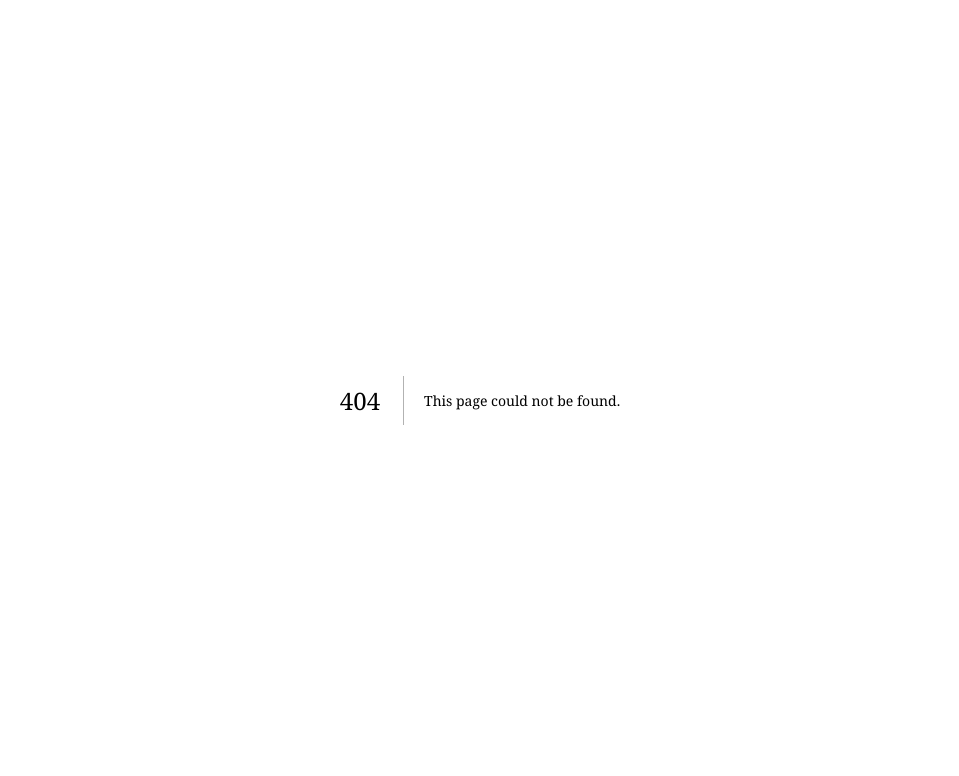
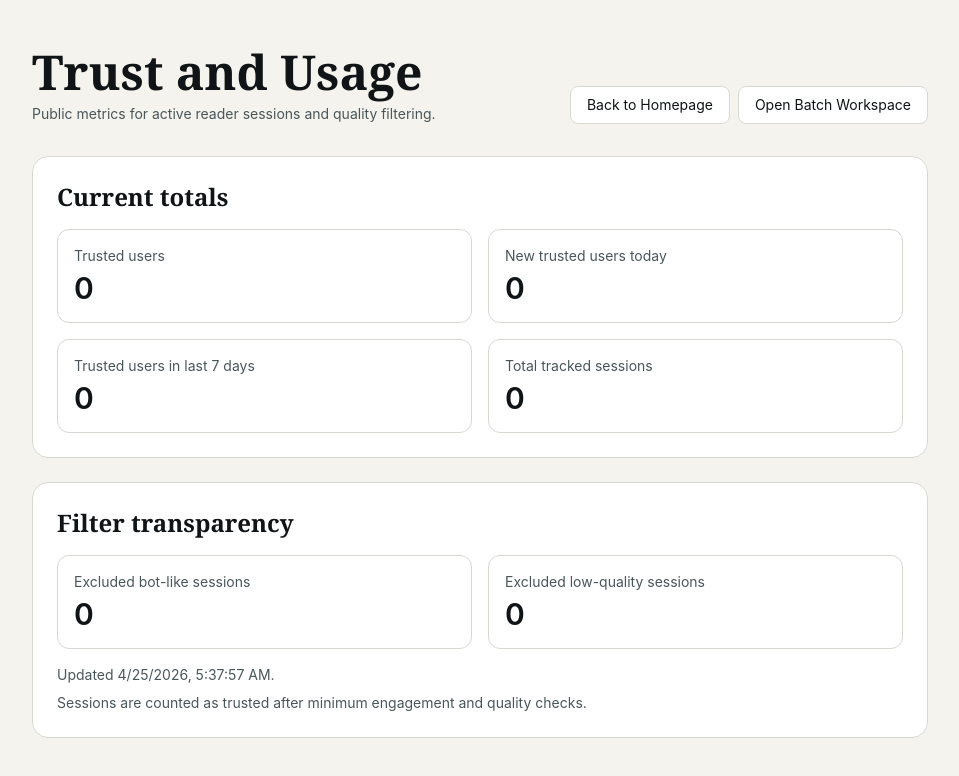
Before and after one commit to muyiwaadekojede/clearpage, a Next.js app: page /trust in a window 1280 px wide. Before the commit this address had no page. Shown: the top 776 px of the page, without its empty margins (160-1119 px from the left). Built offline with nearby package versions, Linux system fonts and the light colour scheme; no server answers; the database is empty.

Commit message:
Add trust metrics route and homepage trust discoverability

```diff
--- a/app/page.tsx
+++ b/app/page.tsx
@@ -26,6 +26,13 @@ type ExtractFailurePayload = {
   errorMessage?: string;
 };
 
+type PublicMetricsPayload = {
+  success: boolean;
+  metrics?: {
+    totalUsers: number;
+  };
+};
+
 function initialThemeFromSystem(): ReaderSettings['colorTheme'] {
   if (typeof window === 'undefined') return 'light';
   return window.matchMedia('(prefers-color-scheme: dark)').matches ? 'dark' : 'light';
@@ -46,6 +53,7 @@ export default function Page() {
   const [result, setResult] = useState<ExtractSuccessResponse | null>(null);
   const [failure, setFailure] = useState<FailureState | null>(null);
   const [exporting, setExporting] = useState<Partial<Record<ExportFormat, boolean>>>({});
+  const [trustedUsers, setTrustedUsers] = useState<number | null>(null);
 
   const sessionIdRef = useRef<string>('');
 
@@ -62,6 +70,35 @@ export default function Page() {
         href: window.location.href,
       },
     });
+  }, []);
+
+  useEffect(() => {
+    let active = true;
+
+    async function loadTrustCount(): Promise<void> {
+      try {
+        const response = await fetch('/api/public-metrics');
+        if (!response.ok) return;
+
+        const json = (await response.json()) as PublicMetricsPayload;
+        if (!active || !json.success || !json.metrics) return;
+
+        const nextTotal = Number(json.metrics.totalUsers || 0);
+        setTrustedUsers(Number.isFinite(nextTotal) ? nextTotal : 0);
+      } catch {
+        // Trust count is supplemental content and should not block UX.
+      }
+    }
+
+    void loadTrustCount();
+    const interval = setInterval(() => {
+      void loadTrustCount();
+    }, 300_000);
+
+    return () => {
+      active = false;
+      clearInterval(interval);
+    };
   }, []);
 
   const transformedContent = useMemo(() => {
@@ -304,6 +341,11 @@ export default function Page() {
             onUrlChange={setUrl}
             onSubmit={(submittedUrl) => void handleExtract(submittedUrl)}
             loading={extracting}
+            subtitle={
+              trustedUsers && trustedUsers > 0
+                ? `Trusted by ${trustedUsers.toLocaleString()} readers. Paste any URL. Get a clean, exportable document.`
+                : 'Paste any URL. Get a clean, exportable document.'
+            }
           />
         </div>
       ) : (
--- /dev/null
+++ b/app/trust/page.tsx
@@ -0,0 +1,103 @@
+import Link from 'next/link';
+
+import { getPublicUsageMetrics } from '@/lib/analytics';
+
+function formatDate(value: string): string {
+  if (!value) return 'Unknown';
+  const date = new Date(value);
+  if (Number.isNaN(date.getTime())) return value;
+  return date.toLocaleString();
+}
+
+function formatCount(value: number): string {
+  return Math.max(0, Number(value || 0)).toLocaleString();
+}
+
+export default function TrustPage() {
+  const metrics = getPublicUsageMetrics();
+
+  return (
+    <main className="cp-shell cp-enter mx-auto w-full max-w-5xl px-6 py-12">
+      <div className="mx-auto w-full max-w-4xl">
+        <div className="flex flex-wrap items-end justify-between gap-4">
+          <div>
+            <h1 className="logo-mark text-5xl font-semibold text-[var(--color-ink)]">Trust and Usage</h1>
+            <p className="mt-2 text-sm text-[var(--color-muted)]">
+              Public metrics for active reader sessions and quality filtering.
+            </p>
+          </div>
+
+          <div className="flex flex-wrap items-center gap-2">
+            <Link
+              href="/"
+              className="rounded-lg border border-[var(--color-border)] bg-white px-4 py-2 text-sm text-[var(--color-ink)] hover:border-[var(--color-accent)] hover:text-[var(--color-accent)]"
+            >
+              Back to Homepage
+            </Link>
+            <Link
+              href="/batch"
+              className="rounded-lg border border-[var(--color-border)] bg-white px-4 py-2 text-sm text-[var(--color-ink)] hover:border-[var(--color-accent)] hover:text-[var(--color-accent)]"
+            >
+              Open Batch Workspace
+            </Link>
+          </div>
+        </div>
+
+        <section className="mt-8 rounded-2xl border border-[var(--color-border)] bg-white p-6">
+          <h2 className="text-2xl font-semibold text-[var(--color-ink)]">Current totals</h2>
+          <dl className="mt-4 grid gap-4 sm:grid-cols-2">
+            <div className="rounded-xl border border-[var(--color-border)] bg-white p-4">
+              <dt className="text-sm text-[var(--color-muted)]">Trusted users</dt>
+              <dd className="mt-1 text-3xl font-semibold text-[var(--color-ink)]">
+                {formatCount(metrics.totalUsers)}
+              </dd>
+            </div>
+            <div className="rounded-xl border border-[var(--color-border)] bg-white p-4">
+              <dt className="text-sm text-[var(--color-muted)]">New trusted users today</dt>
+              <dd className="mt-1 text-3xl font-semibold text-[var(--color-ink)]">
+                {formatCount(metrics.usersToday)}
+              </dd>
+            </div>
+            <div className="rounded-xl border border-[var(--color-border)] bg-white p-4">
+              <dt className="text-sm text-[var(--color-muted)]">Trusted users in last 7 days</dt>
+              <dd className="mt-1 text-3xl font-semibold text-[var(--color-ink)]">
+                {formatCount(metrics.usersLast7Days)}
+              </dd>
+            </div>
+            <div className="rounded-xl border border-[var(--color-border)] bg-white p-4">
+              <dt className="text-sm text-[var(--color-muted)]">Total tracked sessions</dt>
+              <dd className="mt-1 text-3xl font-semibold text-[var(--color-ink)]">
+                {formatCount(metrics.totalTrackedSessions)}
+              </dd>
+            </div>
+          </dl>
+        </section>
+
+        <section className="mt-6 rounded-2xl border border-[var(--color-border)] bg-white p-6">
+          <h2 className="text-2xl font-semibold text-[var(--color-ink)]">Filter transparency</h2>
+          <dl className="mt-4 grid gap-4 sm:grid-cols-2">
+            <div className="rounded-xl border border-[var(--color-border)] bg-white p-4">
+              <dt className="text-sm text-[var(--color-muted)]">Excluded bot-like sessions</dt>
+              <dd className="mt-1 text-3xl font-semibold text-[var(--color-ink)]">
+                {formatCount(metrics.excludedBotSessions)}
+              </dd>
+            </div>
+            <div className="rounded-xl border border-[var(--color-border)] bg-white p-4">
+              <dt className="text-sm text-[var(--color-muted)]">Excluded low-quality sessions</dt>
+              <dd className="mt-1 text-3xl font-semibold text-[var(--color-ink)]">
+                {formatCount(metrics.excludedLowQualitySessions)}
+              </dd>
+            </div>
+          </dl>
+
+          <p className="mt-4 text-sm text-[var(--color-muted)]">
+            Updated {formatDate(metrics.updatedAt)}.
+          </p>
+          <p className="mt-2 text-sm text-[var(--color-muted)]">
+            Sessions are counted as trusted after minimum engagement and quality checks.
+          </p>
+        </section>
+      </div>
+    </main>
+  );
+}
--- a/components/UrlInput.tsx
+++ b/components/UrlInput.tsx
@@ -1,5 +1,6 @@
 'use client';
 
+import Link from 'next/link';
 import { useRef } from 'react';
 
 type UrlInputProps = {
@@ -7,9 +8,10 @@ type UrlInputProps = {
   onUrlChange: (url: string) => void;
   onSubmit: (urlValue?: string) => void;
   loading: boolean;
+  subtitle: string;
 };
 
-export function UrlInput({ url, onUrlChange, onSubmit, loading }: UrlInputProps) {
+export function UrlInput({ url, onUrlChange, onSubmit, loading, subtitle }: UrlInputProps) {
   const inputRef = useRef<HTMLInputElement>(null);
 
   function submitCurrentUrl(): void {
@@ -21,7 +23,7 @@ export function UrlInput({ url, onUrlChange, onSubmit, loading }: UrlInputProps)
     <div className="cp-shell cp-enter flex min-h-screen items-center justify-center px-6 py-10">
       <div className="w-full max-w-3xl text-center">
         <h1 className="logo-mark text-6xl font-semibold text-[var(--color-ink)]">Clearpage</h1>
-        <p className="mt-2 text-lg text-[var(--color-muted)]">Paste any URL. Get a clean, exportable document.</p>
+        <p className="mt-2 text-lg text-[var(--color-muted)]">{subtitle}</p>
 
         <div className="mt-12 flex flex-col gap-4 md:flex-row md:items-center">
           <label htmlFor="url-input" className="sr-only">
@@ -51,6 +53,22 @@ export function UrlInput({ url, onUrlChange, onSubmit, loading }: UrlInputProps)
             {loading ? 'Extracting...' : 'Read & Export'}
           </button>
         </div>
+
+        <p className="mt-3 min-h-5 text-sm text-[var(--color-muted)]">
+          {loading ? 'Fetching page and extracting content...' : ''}
+        </p>
+
+        <p className="mt-5 text-sm text-[var(--color-muted)]">
+          <Link href="/batch" className="text-[var(--color-accent)] hover:underline">
+            Need bulk processing? Open Batch Workspace
+          </Link>
+          <span aria-hidden="true" className="px-2">
+            |
+          </span>
+          <Link href="/trust" className="text-[var(--color-accent)] hover:underline">
+            View trust and usage details
+          </Link>
+        </p>
       </div>
     </div>
   );
--- a/pages/api/public-metrics.ts
+++ b/pages/api/public-metrics.ts
@@ -8,5 +8,6 @@ export default function handler(req: NextApiRequest, res: NextApiResponse) {
   }
 
   const metrics = getPublicUsageMetrics();
+  res.setHeader('Cache-Control', 'public, s-maxage=300, stale-while-revalidate=300');
   return res.status(200).json({ success: true, metrics });
 }
```
